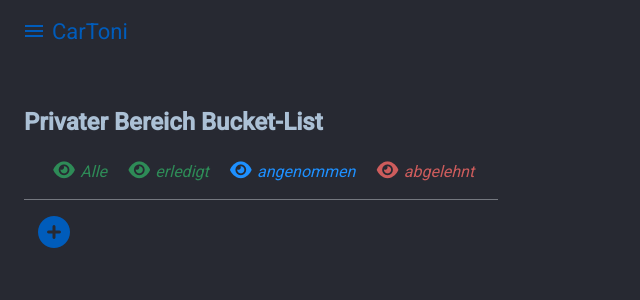
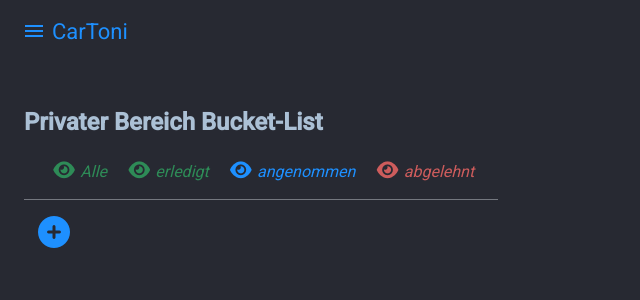
Before and after one commit to CarmenVavra/bucketlist-app, an Angular app: page /private/bucket-list in a window 1280 px wide. Shown: the top 300 px of the page, without its empty margins (0-640 px from the left). Built offline with nearby package versions, Linux system fonts and the light colour scheme; no server answers; sample sign-in values are in the browser's storage.

Commit message:
fix: some styling changes .. dodgerblue

```diff
--- a/src/app/components/bucketlist/private/private-bucket-list/private-bucket-list-item/private-bucket-list-item.component.html
+++ b/src/app/components/bucketlist/private/private-bucket-list/private-bucket-list-item/private-bucket-list-item.component.html
@@ -1,4 +1,10 @@
-<mat-expansion-panel>
+<app-expander [title]="bucketListItem().title" [text]="bucketListItem().description" [showDeleteBtn]="true"
+  [showEditBtn]="bucketListItem().done == false" [showDoneBtn]="bucketListItem().done == false"
+  [showPublishBtn]="bucketListItem().done == false" [showUnpublishBtn]="bucketListItem().done == false"
+  [published]="bucketListItem().published" (deleteAction)="delete()" (editAction)="edit()" (doneAction)="done()"
+  (publishAction)="publish()" (unpublishAction)="unpublish()"></app-expander>
+
+<!-- <mat-expansion-panel>
   <mat-expansion-panel-header>
     <mat-panel-title> {{ bucketListItem().title }} </mat-panel-title>
   </mat-expansion-panel-header>
@@ -11,4 +17,4 @@
     <app-edit-button (editAction)="edit()"></app-edit-button>
     <app-delete-button (deleteAction)="delete()"></app-delete-button>
   </mat-action-row>
-</mat-expansion-panel>
+</mat-expansion-panel> -->
--- a/src/app/components/bucketlist/private/private-bucket-list/private-bucket-list-item/private-bucket-list-item.component.ts
+++ b/src/app/components/bucketlist/private/private-bucket-list/private-bucket-list-item/private-bucket-list-item.component.ts
@@ -8,11 +8,12 @@ import { UnpublishButtonComponent } from "../../../../core/buttons/unpublish-but
 import { DeleteButtonComponent } from "../../../../core/buttons/delete-button/delete-button.component";
 import { DoneButtonComponent } from "../../../../core/buttons/done-button/done-button.component";
 import { EditButtonComponent } from "../../../../core/buttons/edit-button/edit-button.component";
+import { ExpanderComponent } from "../../../../core/expander/expander.component";
 
 
 @Component({
   selector: 'app-private-bucket-list-item',
-  imports: [MatExpansionModule, MatButtonModule, FormsModule, ReactiveFormsModule, PublishButtonComponent, UnpublishButtonComponent, DeleteButtonComponent, DoneButtonComponent, EditButtonComponent],
+  imports: [MatExpansionModule, MatButtonModule, FormsModule, ReactiveFormsModule, ExpanderComponent],
   templateUrl: './private-bucket-list-item.component.html',
   styleUrl: './private-bucket-list-item.component.css'
 })
--- a/src/app/components/core/nav-toolbar/nav-toolbar.component.css
+++ b/src/app/components/core/nav-toolbar/nav-toolbar.component.css
@@ -9,5 +9,6 @@
 .toolbar,
 .menu-icon {
   background-color: #272932;
-  color: rgb(0, 92, 187);
+  /* color: rgb(0, 92, 187); */
+  color: dodgerblue;
 }
--- a/src/styles.css
+++ b/src/styles.css
@@ -14,7 +14,7 @@ body {
 }
 
 .fa-circle-plus {
-  color: rgb(0, 92, 187);
+  color: dodgerblue;
   cursor: pointer;
   height: 60px;
   width: 60px;
```
